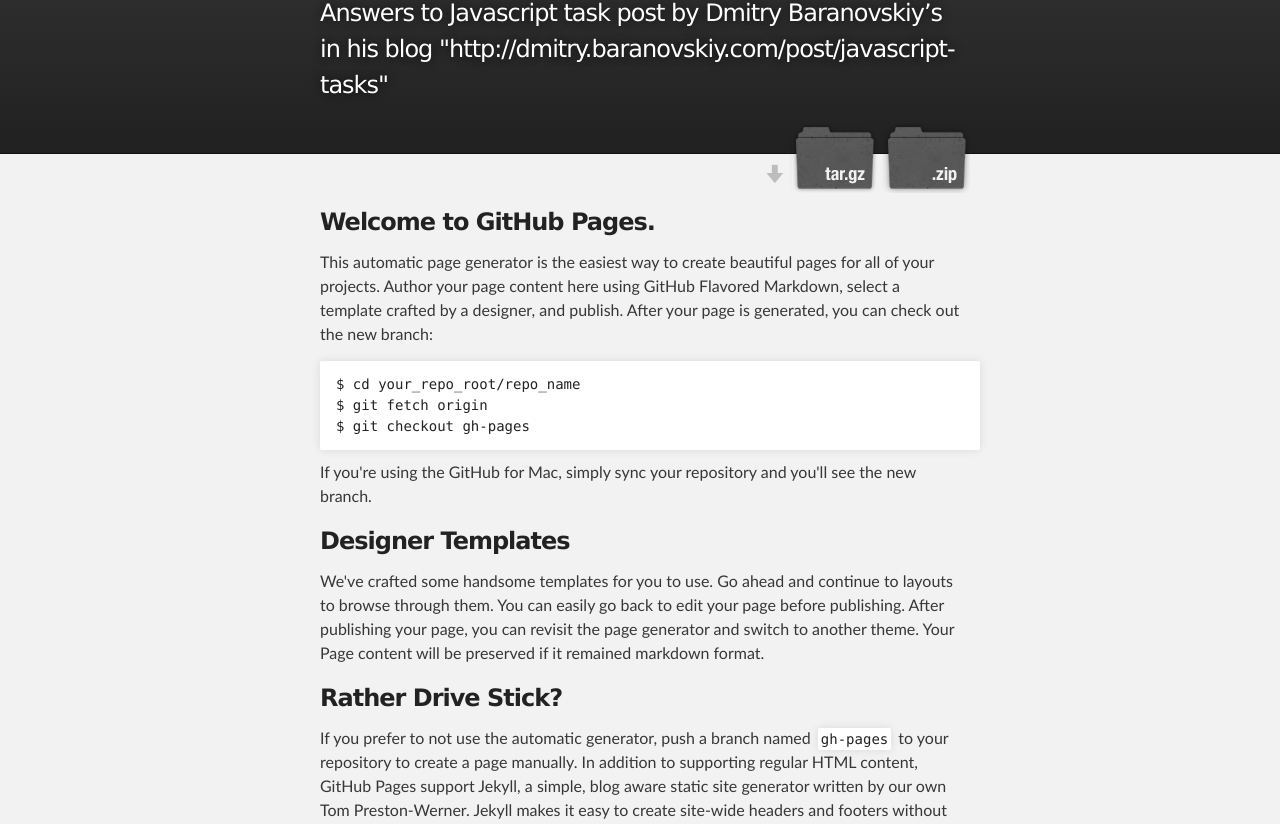
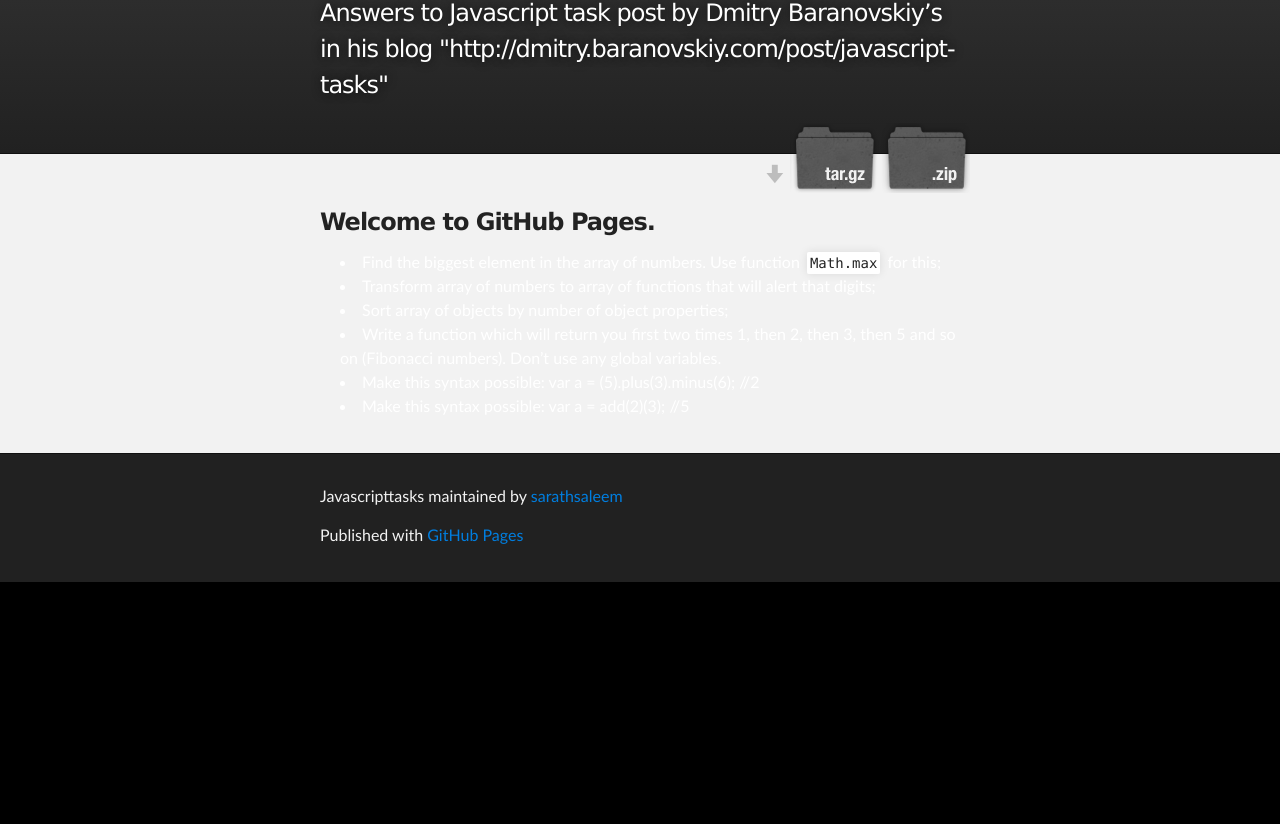
Before and after one commit to sarathsaleem/JavaScriptTasks, a plain HTML site: page index.html in a window 1280 px wide. Shown: the part 128-952 px from the top of the page. After the commit the page ends 800 px from the top, so only its background shows below. Drawn offline with Linux system fonts and the light colour scheme.

Commit message:
Update index.html

```diff
--- a/index.html
+++ b/index.html
@@ -9,6 +9,13 @@
     <link rel="stylesheet" type="text/css" media="screen" href="stylesheets/stylesheet.css">
 
     <title>Javascripttasks</title>
+  <script src="tasks.js"></script>
+	<style type="text/css">
+		body {
+			background:#000000;
+			color:#fff;
+		}
+	</style>
   </head>
 
   <body>
@@ -33,31 +40,26 @@
       <section id="main_content" class="inner">
         <h3>Welcome to GitHub Pages.</h3>
 
-<p>This automatic page generator is the easiest way to create beautiful pages for all of your projects. Author your page content here using GitHub Flavored Markdown, select a template crafted by a designer, and publish. After your page is generated, you can check out the new branch:</p>
-
-<pre><code>$ cd your_repo_root/repo_name
-$ git fetch origin
-$ git checkout gh-pages
-</code></pre>
-
-<p>If you're using the GitHub for Mac, simply sync your repository and you'll see the new branch.</p>
-
-<h3>Designer Templates</h3>
-
-<p>We've crafted some handsome templates for you to use. Go ahead and continue to layouts to browse through them. You can easily go back to edit your page before publishing. After publishing your page, you can revisit the page generator and switch to another theme. Your Page content will be preserved if it remained markdown format.</p>
-
-<h3>Rather Drive Stick?</h3>
-
-<p>If you prefer to not use the automatic generator, push a branch named <code>gh-pages</code> to your repository to create a page manually. In addition to supporting regular HTML content, GitHub Pages support Jekyll, a simple, blog aware static site generator written by our own Tom Preston-Werner. Jekyll makes it easy to create site-wide headers and footers without having to copy them across every page. It also offers intelligent blog support and other advanced templating features.</p>
-
-<h3>Authors and Contributors</h3>
-
-<p>You can <a href="https://github.com/blog/821" class="user-mention">@mention</a> a GitHub username to generate a link to their profile. The resulting <code>&lt;a&gt;</code> element will link to the contributor's GitHub Profile. For example: In 2007, Chris Wanstrath (<a href="https://github.com/defunkt" class="user-mention">@defunkt</a>), PJ Hyett (<a href="https://github.com/pjhyett" class="user-mention">@pjhyett</a>), and Tom Preston-Werner (<a href="https://github.com/mojombo" class="user-mention">@mojombo</a>) founded GitHub.</p>
-
-<h3>Support or Contact</h3>
-
-<p>Having trouble with Pages? Check out the documentation at <a href="http://help.github.com/pages">http://help.github.com/pages</a> or contact <a href="mailto:support@github.com">support@github.com</a> and we’ll help you sort it out.</p>
-      </section>
+<ul>
+	<li>
+		Find the biggest element in the array of numbers. Use function <code>Math.max</code> for this;
+	</li>
+    <li>
+        Transform array of numbers to array of functions that will alert that digits;
+    </li>
+    <li>
+        Sort array of objects by number of object properties;
+    </li>
+    <li>
+        Write a function which will return you first two times 1, then 2, then 3, then 5 and so on (Fibonacci numbers). Don’t use any global variables.
+    </li>
+    <li>
+        Make this syntax possible: <samp>var a = (5).plus(3).minus(6); //2</samp>
+    </li>
+    <li>
+        Make this syntax possible: <samp>var a = add(2)(3); //5</samp>
+    </li>
+</ul>    </section>
     </div>
 
     <!-- FOOTER  -->
```
